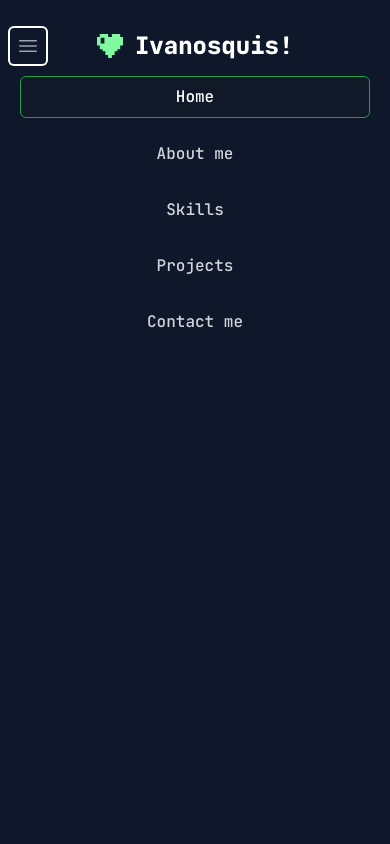
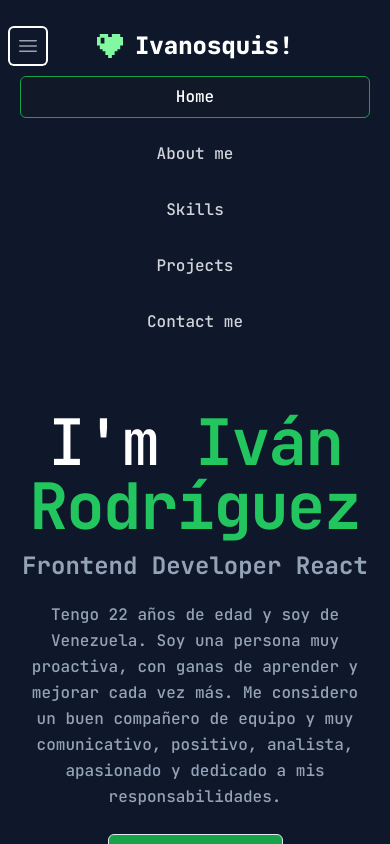
Before and after one commit to ivanosquis10/Ivanosquis-portfolio, a React (Vite) app: page / in a window 390 px wide. Both pictures are taken after a click on the button 28 px from the left and 46 px from the top of the page. Shown: the top 844 px of the page. Built offline with nearby package versions, Linux system fonts and the light colour scheme; some icons are missing; the HTML template or start-up script is replaced by a standard one.

Commit message:
se acomodo el height del menu mobile, margin del title de los proyectos

```diff
--- a/src/components/AboutMe.jsx
+++ b/src/components/AboutMe.jsx
@@ -4,7 +4,7 @@ const AboutMe = () => {
   return (
     <section
       id="about"
-      className="py-24 flex items-center min-h-full justify-center"
+      className="py-10 flex items-center min-h-full justify-center"
     >
       <div className="mx-auto max-w-full px-5 md:px-10">
         <div className="text-center">
--- a/src/components/Header.jsx
+++ b/src/components/Header.jsx
@@ -8,7 +8,7 @@ const Header = () => {
   const handleMobileMenu = () => setMenu(!menu);
 
   return (
-    <nav className="py-1 bg-slate-900" name="nav" id="nav">
+    <nav className="py-1" name="nav" id="nav">
       <div className="mx-auto max-w-7xl px-2 sm:px-6 lg:px-8">
         <div className="relative flex h-16 items-center justify-between md:fixed md:z-50 md:top-0 md:left-0 md:right-0 md:bg-slate-900 md:px-5 md:pb-5">
           <div className="absolute inset-y-0 left-0 flex items-center mt-5 sm:hidden">
@@ -128,7 +128,7 @@ const Header = () => {
 
       {/* mobile */}
       <div
-        className={`${menu ? 'hidden' : 'block'} h-screen sm:hidden `}
+        className={`${menu ? 'hidden' : 'block'} h-max sm:hidden `}
         id="mobile-menu"
       >
         <div className="space-y-4 px-5 pt-2 pb-3 text-center">
--- a/src/components/Projects.jsx
+++ b/src/components/Projects.jsx
@@ -5,7 +5,7 @@ const Projects = () => {
     <section>
       <div id="projects" className="w-100 flex justify-center items-center">
         <div className="mx-auto max-w-6xl py-8">
-          <h2 className="text-center text-5xl mb-3 font-medium">
+          <h2 className="text-center text-5xl mb-8 font-medium">
             Here my{' '}
             <span className="text-6xl font-bold text-green-500">Projects!</span>
           </h2>
```
